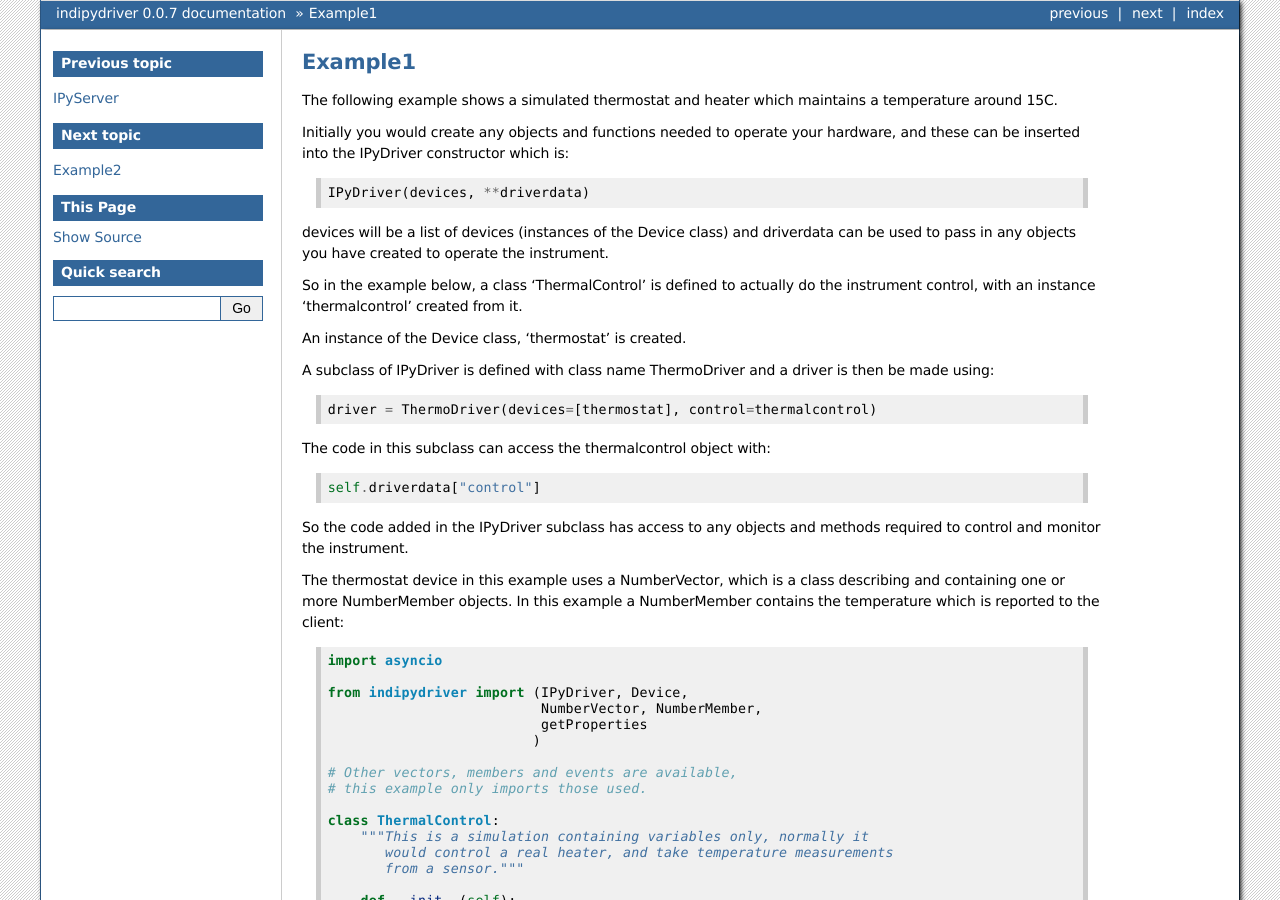
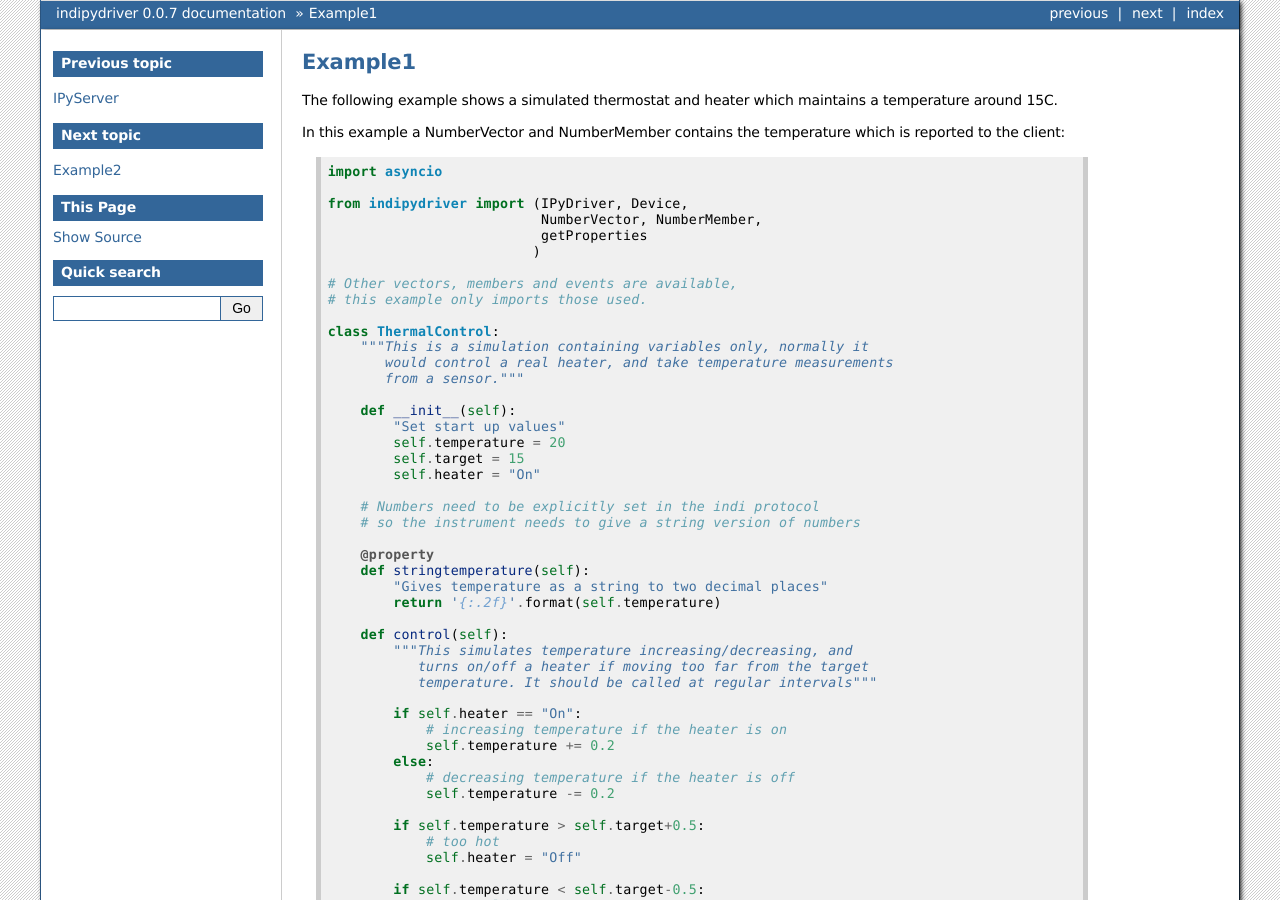
Before and after one commit to bernie-skipole/indipydriver, a Sphinx documentation site: the page built from docs/source/usage/example1.rst, in a window 1280 px wide and 900 px high. Built offline with Sphinx 7.4.7, drawn with Linux system fonts in a browser that asks for light colours.

Commit message:
Further documentation

```diff
--- a/docs/source/usage/example1.rst
+++ b/docs/source/usage/example1.rst
@@ -4,34 +4,7 @@ Example1
 The following example shows a simulated thermostat and heater which
 maintains a temperature around 15C.
 
-Initially you would create any objects and functions needed to
-operate your hardware, and these can be inserted into the IPyDriver
-constructor which is::
-
-    IPyDriver(devices, **driverdata)
-
-devices will be a list of devices (instances of the Device class) and driverdata can
-be used to pass in any objects you have created to operate the instrument.
-
-So in the example below, a class 'ThermalControl' is defined to actually do the
-instrument control, with an instance 'thermalcontrol' created from it.
-
-An instance of the Device class, 'thermostat' is created.
-
-A subclass of IPyDriver is defined with class name ThermoDriver and a driver
-is then be made using::
-
-    driver = ThermoDriver(devices=[thermostat], control=thermalcontrol)
-
-The code in this subclass can access the thermalcontrol object with::
-
-    self.driverdata["control"]
-
-So the code added in the IPyDriver subclass has access to any objects and
-methods required to control and monitor the instrument.
-
-The thermostat device in this example uses a NumberVector, which is a class describing
-and containing one or more NumberMember objects. In this example a NumberMember
+In this example a NumberVector and NumberMember
 contains the temperature which is reported to the client::
 
 
--- a/docs/source/usage/example4.rst
+++ b/docs/source/usage/example4.rst
@@ -237,5 +235,4 @@ This consists of three switches in a vector - with a OneOfMany rule, so only one
     if __name__ == "__main__":
 
         driver = make_driver()
-
         asyncio.run(driver.asyncrun())
--- a/docs/source/usage/example5.rst
+++ b/docs/source/usage/example5.rst
@@ -321,9 +321,4 @@ An io.BytesIO buffer is set with temperature logs every second. After five minut
     if __name__ == "__main__":
 
         driver = make_driver()
-
         asyncio.run(driver.asyncrun())
-
-        # to test logging at the console
-        # <getProperties version="1.7" />
-        # <newSwitchVector device="Thermostat" name="switchvector"><oneSwitch name="switchmember">On</oneSwitch></newSwitchVector>
```
Also changed, not shown: other parts of docs/source/usage/example4.rst (+0 -2 lines), docs/source/usage/example3.rst (+15 -13 lines), docs/source/usage/summary.rst (+29 -6 lines).
